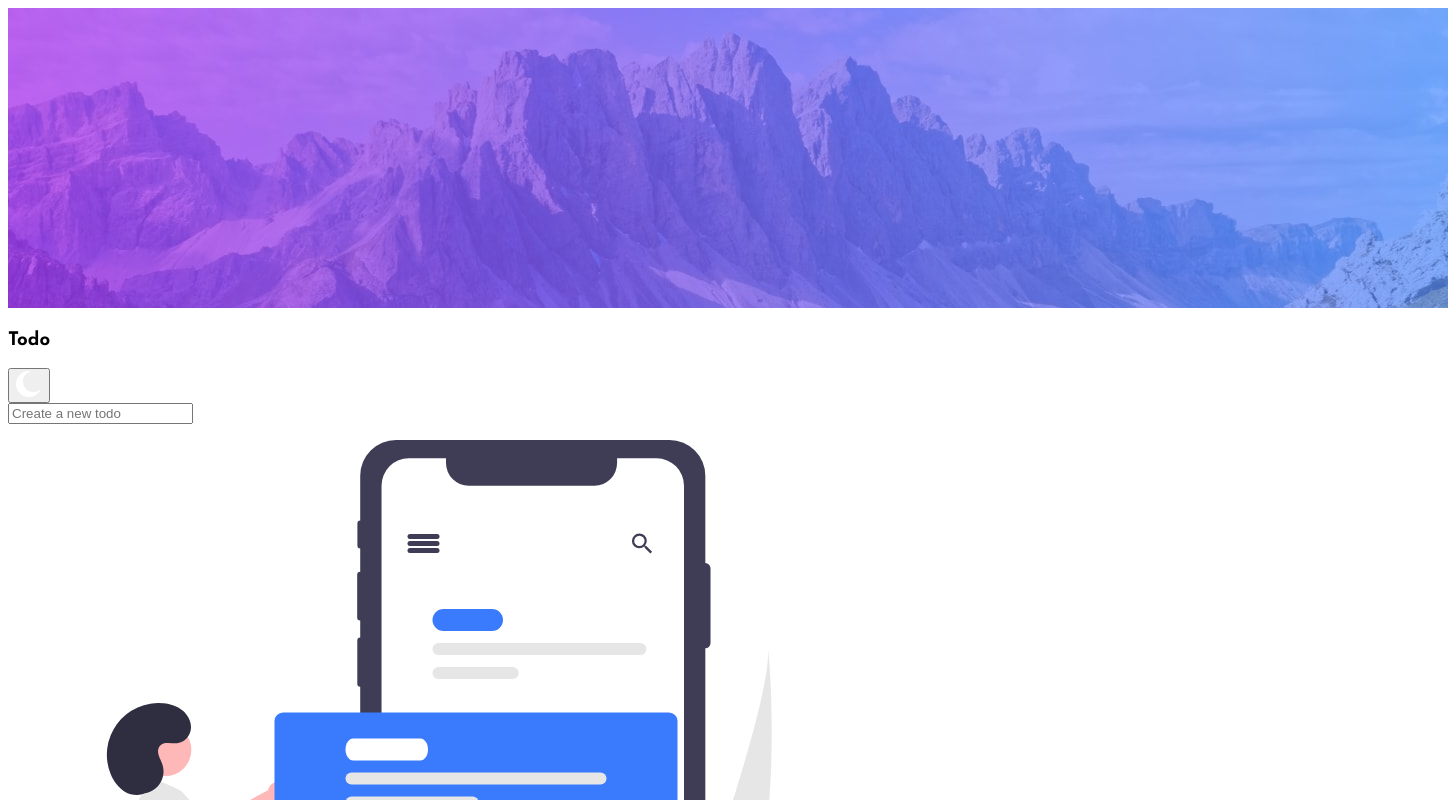
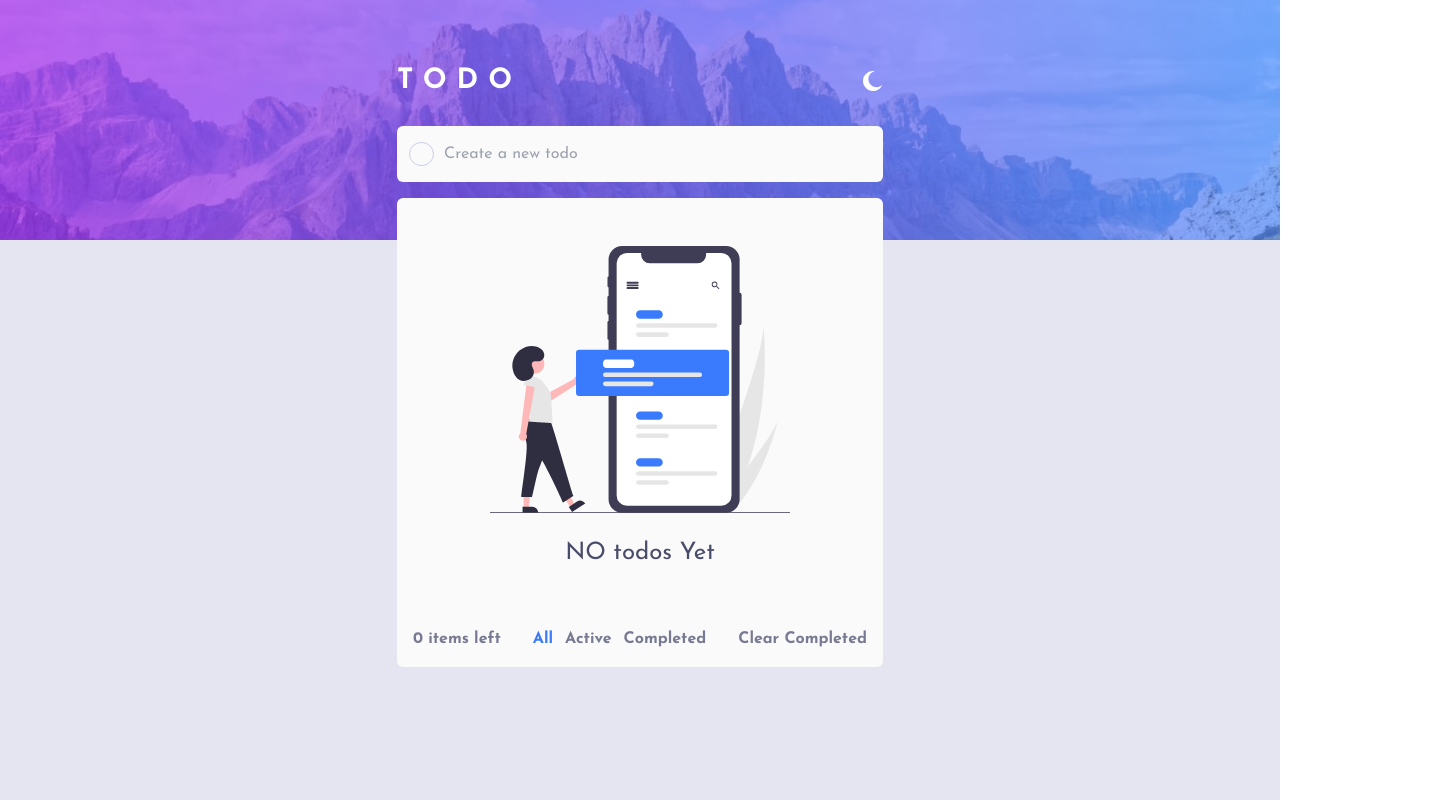
Before and after one commit to muhammad-ali79/Todo-web-app, a website: page src/index.html in a window 1280 px wide. Shown: the top 800 px of the page, 1448 px wide, since content can reach past the window. Drawn offline with nearby package versions, Linux system fonts and the light colour scheme; files that its build step writes are made by us from their sources; the site is published under a folder, as on GitHub Pages, so addresses that start at the root find nothing.

Commit message:
styles added

```diff
--- a/src/index.html
+++ b/src/index.html
@@ -4,7 +4,7 @@
     <meta charset="UTF-8" />
     <meta name="viewport" content="width=device-width, initial-scale=1.0" />
     <title>Document</title>
-    <link rel="stylesheet" href="/public/output.css" />
+    <link rel="stylesheet" href="output.css" />
     <!-- Font -->
     <style>
       @import url("https://fonts.googleapis.com/css2?family=Josefin+Sans:wght@400;700&display=swap");
```
